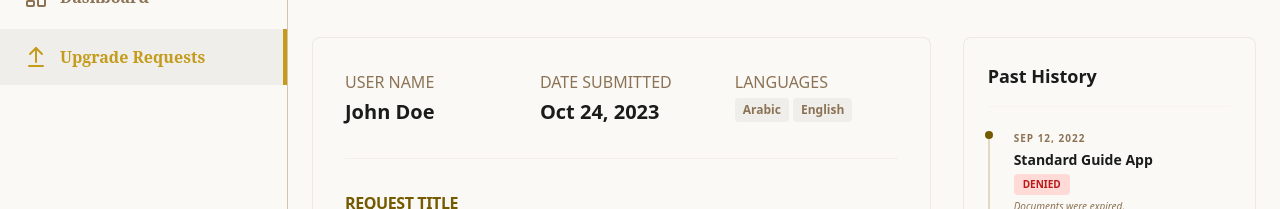
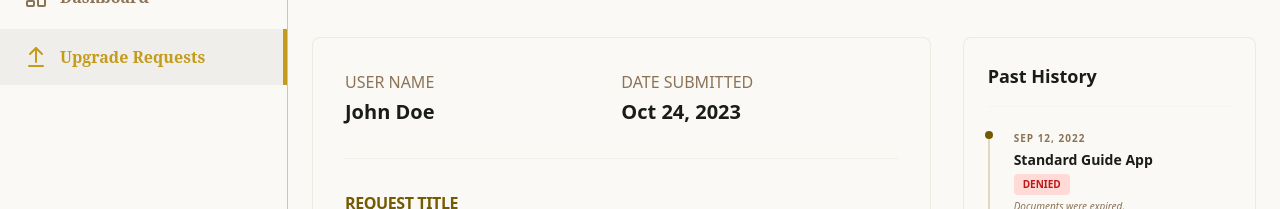
Before and after one commit to trpr-grad-project/trpr.admin.web, a React (Vite) app: page /requests/1 in a window 1280 px wide. Shown: the part 195-404 px from the top of the page. Built offline with nearby package versions, Linux system fonts and the light colour scheme; sample sign-in values are in the browser's storage.

Commit message:
remove guide languages section from request details

```diff
--- a/src/Features/upgradeRequests/components/UserInfo.tsx
+++ b/src/Features/upgradeRequests/components/UserInfo.tsx
@@ -1,12 +1,11 @@
 interface UserInfoProps {
   userName: string;
   createdAtUtc: string;
-  languages: string[];
 }
 
-export default function UserInfo({ userName, createdAtUtc, languages }: UserInfoProps) {
+export default function UserInfo({ userName, createdAtUtc }: UserInfoProps) {
   return (
-    <div className="grid grid-cols-3 gap-8 pb-8 border-b border-outline-variant/20">
+    <div className="grid grid-cols-2  pb-8 border-b border-outline-variant/20">
       <div>
         <p className="text-label-sm text-secondary mb-1">USER NAME</p>
         <p className="font-bold text-xl text-on-surface">{userName}</p>
@@ -21,19 +20,6 @@ export default function UserInfo({ userName, createdAtUtc, languages }: UserInfo
           })}
         </p>
       </div>
-      <div>
-        <p className="text-label-sm text-secondary mb-1">LANGUAGES</p>
-        <div className="flex flex-wrap gap-1 mt-1">
-          {languages.map((lang) => (
-            <span
-              key={lang}
-              className="bg-surface-container px-2 py-1 rounded text-xs font-semibold text-secondary"
-            >
-              {lang}
-            </span>
-          ))}
-        </div>
-      </div>
     </div>
   );
 }
--- a/src/Features/upgradeRequests/pages/RequestDetails.tsx
+++ b/src/Features/upgradeRequests/pages/RequestDetails.tsx
@@ -85,7 +85,6 @@ export default function RequestDetails() {
               <UserInfo
                 userName={request.userName}
                 createdAtUtc={request.createdAtUtc}
-                languages={request.languages}
               />
 
               <RequestTitleAndDesc
--- a/src/mocks/upgradeRequests.mock.ts
+++ b/src/mocks/upgradeRequests.mock.ts
@@ -15,7 +15,6 @@ export const allMockRequests: UpgradeRequest[] = [
     description: 'Requesting upgrade to guide role for Amon-Ra Membership Tier.',
     createdAtUtc: '2023-10-24T10:00:00Z',
     status: 'pending',
-    languages: ['Arabic', 'English'],
     nationalIdFront: NATIONAL_ID_IMG,
     nationalIdBack: null,
     certificates: [{ name: 'Professional_License_2023.pdf', size: '2.4 MB', uploadedAt: '2023-10-24T10:00:00Z', url: PDF_URL }],
@@ -31,7 +30,6 @@ export const allMockRequests: UpgradeRequest[] = [
     description: 'Luxor Guide Accreditation request.',
     createdAtUtc: '2023-10-22T09:00:00Z',
     status: 'approved',
-    languages: ['Arabic', 'French'],
     nationalIdFront: NATIONAL_ID_IMG,
     nationalIdBack: NATIONAL_ID_IMG,
     certificates: [{ name: 'Luxor_Accreditation.pdf', size: '1.8 MB', uploadedAt: '2023-10-22T09:00:00Z', url: PDF_URL }],
@@ -47,7 +45,6 @@ export const allMockRequests: UpgradeRequest[] = [
     description: 'Valley of Kings Access request.',
     createdAtUtc: '2023-10-20T08:00:00Z',
     status: 'denied',
-    languages: ['Arabic', 'English', 'German'],
     nationalIdFront: NATIONAL_ID_IMG,
     nationalIdBack: null,
     certificates: [{ name: 'Valley_License.pdf', size: '3.1 MB', uploadedAt: '2023-10-20T08:00:00Z', url: PDF_URL }],
@@ -67,7 +64,6 @@ export const allMockRequests: UpgradeRequest[] = [
     description: 'Standard guide role upgrade request.',
     createdAtUtc: new Date(2023, 9, 18 - i).toISOString(),
     status,
-    languages: ['Arabic'],
     nationalIdFront: NATIONAL_ID_IMG,
     nationalIdBack: null,
     certificates: [{ name: `License_${i + 4}.pdf`, size: '1.2 MB', uploadedAt: new Date(2023, 9, 18 - i).toISOString(), url: PDF_URL }],
--- a/src/types/upgradeRequest.ts
+++ b/src/types/upgradeRequest.ts
@@ -15,7 +15,6 @@ export interface UpgradeRequest {
   description: string;
   createdAtUtc: string;
   status: RequestStatus;
-  languages: string[];
   nationalIdFront: string;
   nationalIdBack: string | null;
   certificates: Document[];
```
